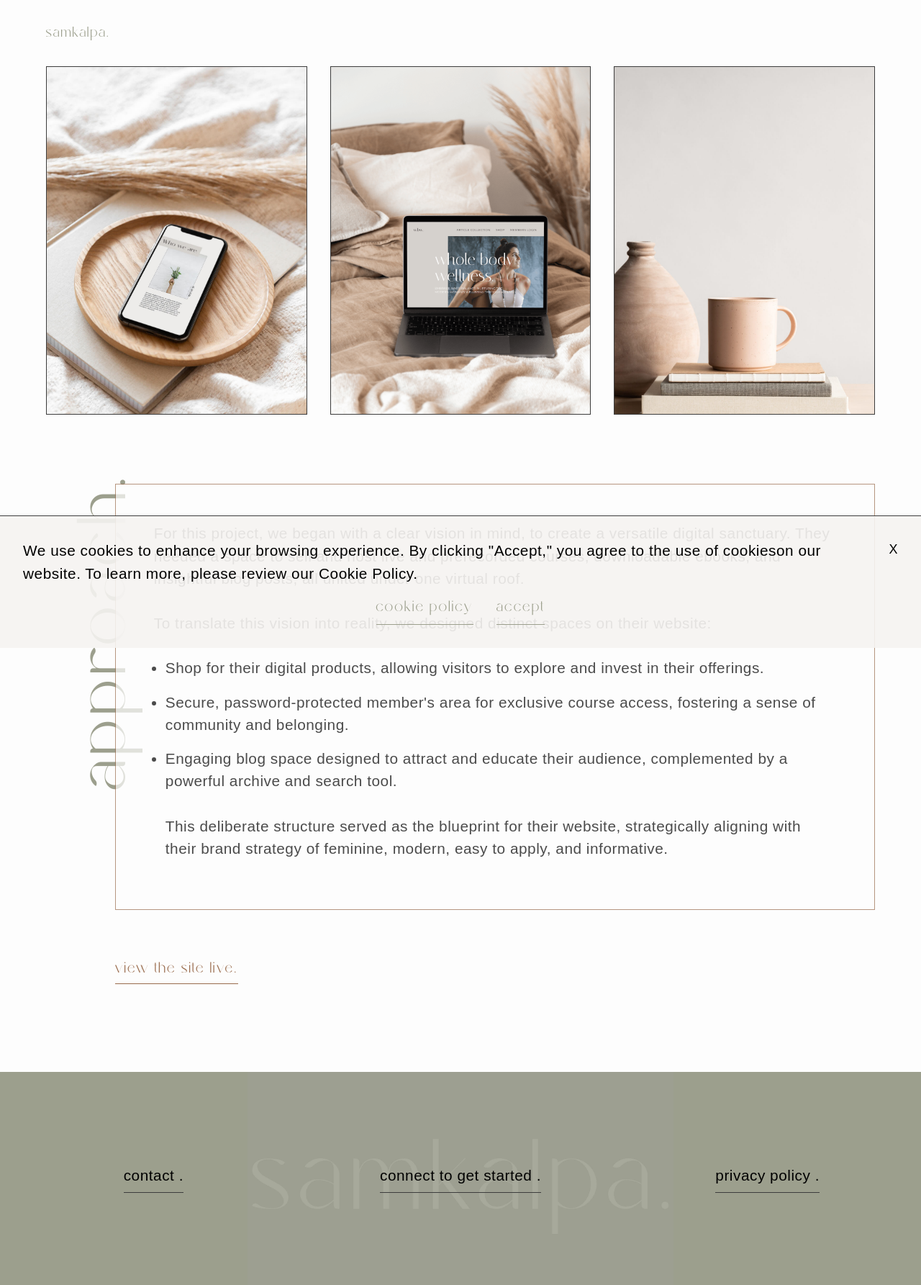
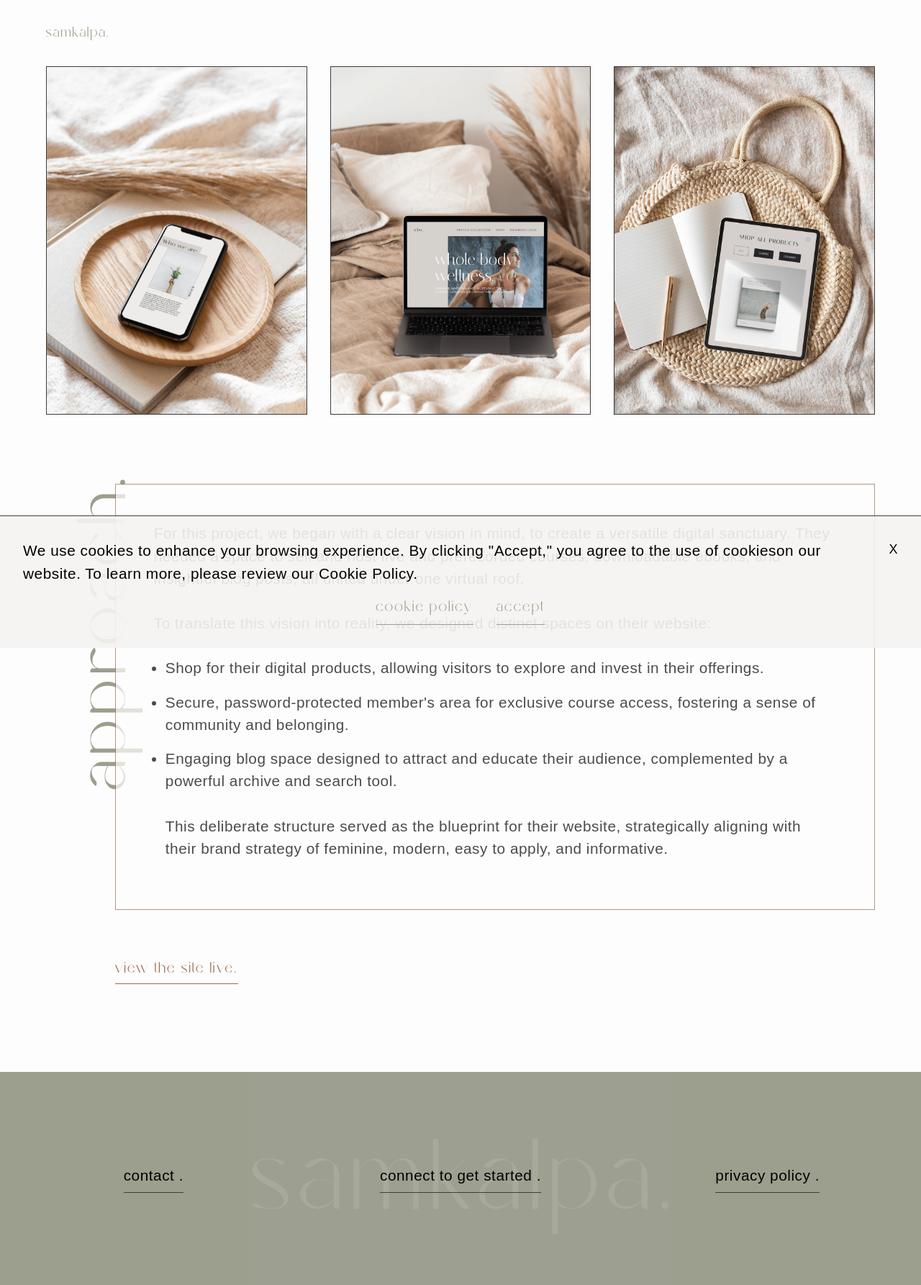
Before and after one commit to brittwoodard/embodied-creative, a Jekyll site: the page built from _projects/1-whole-body-wellness.md, in a window 1280 px wide. Shown: the whole page at 72% size. Built offline with Jekyll 4.4.1, drawn with Linux system fonts in a browser that asks for light colours; nearby versions of some CDN libraries; some web fonts are replaced.

Commit message:
updated tablets

```diff
--- a/_projects/1-whole-body-wellness.md
+++ b/_projects/1-whole-body-wellness.md
@@ -10,7 +10,7 @@ gallery:
     alt-text: Mobile View of the Whole Body Wellness Website
   - image: /images/portfolio-projects/whole-body-wellness/wbw-laptop.png
     alt-text: Laptop View of the Whole Body Wellness Website
-  - image: /images/samkalpa-portfolio-10.jpg
+  - image: /images/portfolio-projects/whole-body-wellness/wbw-tablet.jpg
     alt-text: Stylish Desk Space
 domain: https://wholebodywellness.samkalpacreative.com
 seo:
```
Also changed, not shown: _projects/2-samadhi-shala.md (+1 -1 lines), images/portfolio-projects/whole-body-wellness/wbw-tablet.jpg (added).
